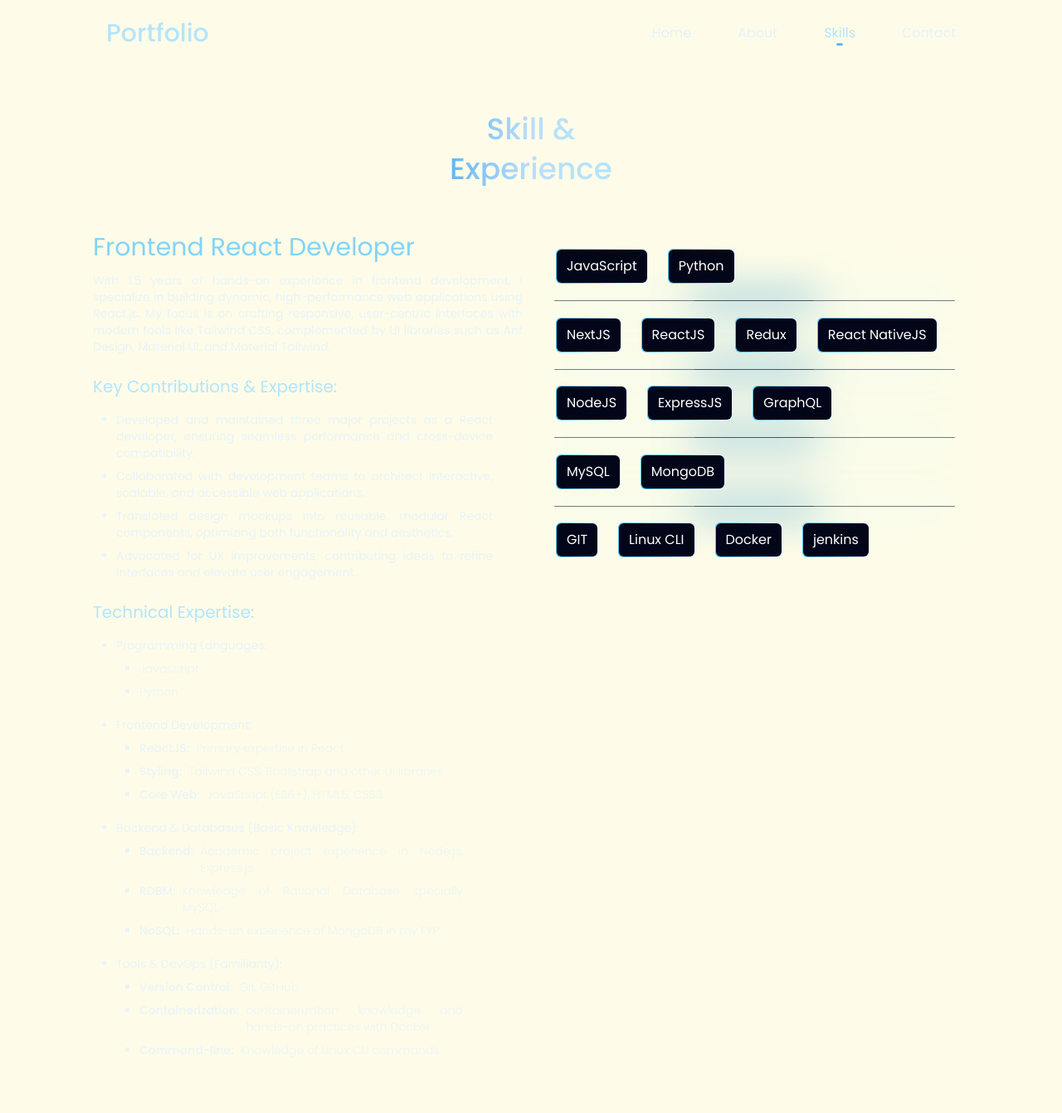
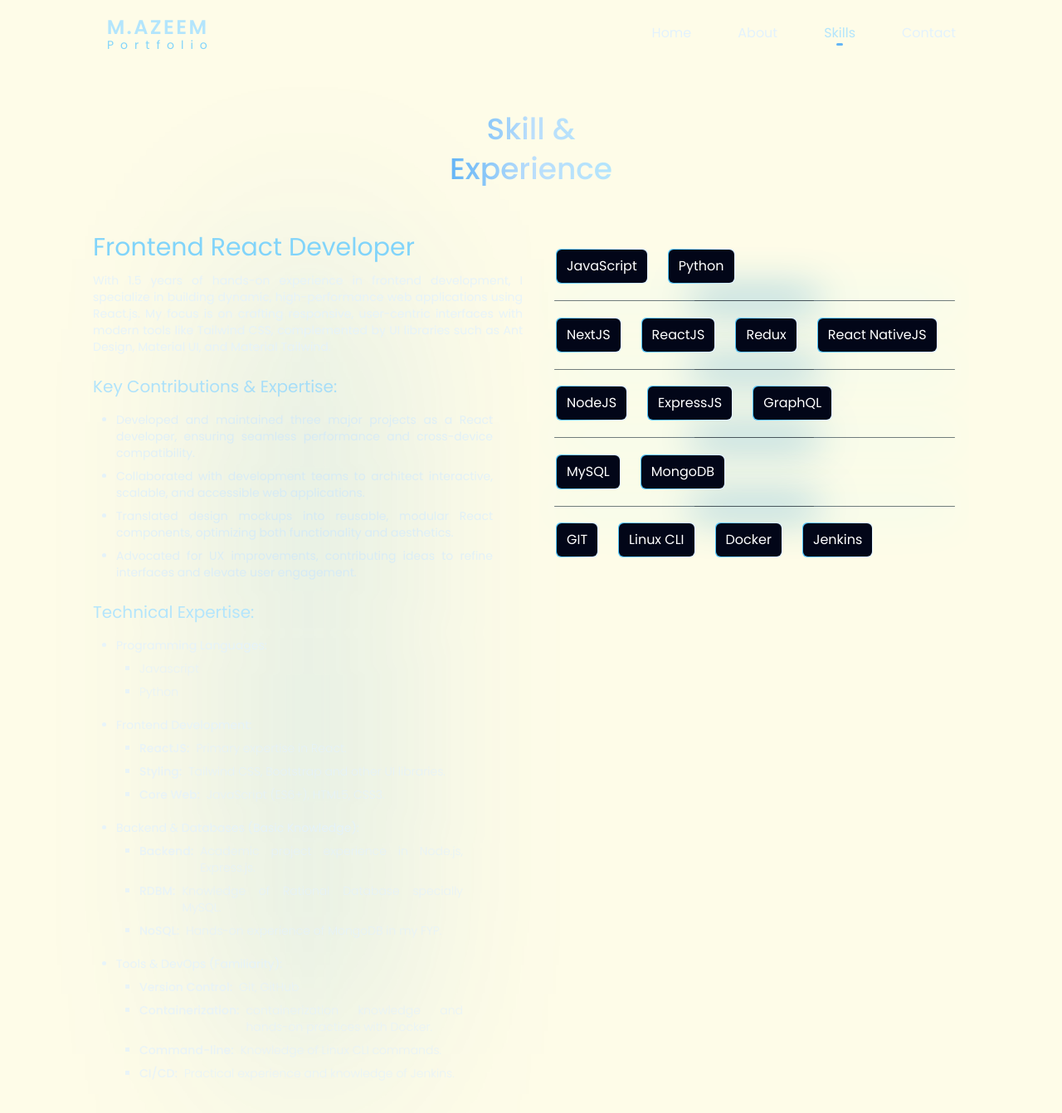
Before and after one commit to MAzeemSidd/M_Azeem_PortFolio, a Next.js app: page /skills in a window 1280 px wide. Shown: the top 1342 px of the page at 83% size. Built offline with nearby package versions, Linux system fonts and the light colour scheme.

Commit message:
Rename logo in Navbar and add href in link buttons in Home page and add some more styling in Skills page

```diff
--- a/src/components/links/Home/link_buttons.tsx
+++ b/src/components/links/Home/link_buttons.tsx
@@ -1,12 +1,14 @@
-import { ReactNode } from "react";
+import Link from "next/link";
+import { FC, ReactNode } from "react";
 
+interface Contact_Btn_Type { href: string; }
 interface Site_Link_Path_Prop { d: string; }
 interface Site_Link_Circle_Prop { cx: string; cy: string; r: string; }
 // interface Site_Link_Rect_Prop { width: number; height: number; x: number; y: number; rx: number; }
-interface Site_Link_Btn_Prop { children: ReactNode; }
+interface Site_Link_Btn_Prop { children: ReactNode; href: string; }
 
-export const Contact_Btn = () => (
-  <button className="group relative font-medium rounded-full p-[2px] transition-all duration-500 ease-in-out bg-gradient-to-r from-light-blue-300 to-blue-50">
+export const Contact_Btn: FC<Contact_Btn_Type> = ({ href }) => (
+  <Link href={href} className="group relative font-medium rounded-full p-[2px] transition-all duration-500 ease-in-out bg-gradient-to-r from-light-blue-300 to-blue-50">
     <span className="relative inline-flex items-center gap-2 text-lg rounded-full py-2 px-5 transition-all duration-500 ease-in-out bg-[#030712] group-hover:bg-[length:200%_100%] bg-gradient-to-r from-light-blue-300/0 via-light-blue-300/0 to-light-blue-300/0 group-hover:from-light-blue-300 group-hover:to-light-blue-50">
       <span className="text-transparent bg-clip-text bg-gradient-to-r from-light-blue-200 via-light-blue-200 to-light-blue-50 group-hover:text-[#030712] transition-colors duration-500 ease-in-out">
         Contact
@@ -35,7 +37,7 @@ export const Contact_Btn = () => (
         />
       </svg>
     </span>
-  </button>
+  </Link>
 )
 
 export const Site_Link_Path = ({ d }: Site_Link_Path_Prop) => (
@@ -59,8 +61,8 @@ export const Site_Link_Circle = ({ cx, cy, r }: Site_Link_Circle_Prop) => (
 //   />
 // )
 
-export const Site_Link_Btn = ({ children }: Site_Link_Btn_Prop) => (
-  <button className='group rounded-full p-2 ring-1 ring-blue-50 hover:bg-blue-50'>
+export const Site_Link_Btn: FC<Site_Link_Btn_Prop> = ({ children, href }) => (
+  <a href={href} target="_blank" className='group rounded-full p-2 ring-1 ring-blue-50 hover:bg-blue-50'>
     <svg
       xmlns="http://www.w3.org/2000/svg" fill="currentColor"
       data-name="Layer 1" viewBox="0 0 24 24"
@@ -68,5 +70,5 @@ export const Site_Link_Btn = ({ children }: Site_Link_Btn_Prop) => (
     >
       {children}
     </svg>
-  </button>
+  </a>
 )
--- a/src/components/links/Projects/index.tsx
+++ b/src/components/links/Projects/index.tsx
@@ -2,7 +2,11 @@ import { FC } from "react"
 
 const Projects:  FC<{}> = () => {
     return (
-        <div>Projects</div>
+        <div className="w-full max-w-[1440px] grid grid-cols-1 place-items-center">
+            <div className="w-full max-w-[75%] grid grid-cols-1 place-items-center">
+                <div className="w-full text-center bg-[#071027]">DIV</div>
+            </div>
+        </div>
     )
 }
 
--- a/src/components/links/Skills/index.tsx
+++ b/src/components/links/Skills/index.tsx
@@ -18,7 +18,11 @@ const Skills: FC<{}> = () => {
 
         <div className='relative grid grid-flow-row grid-cols-1 gap-6'>
 
+          <div className='absolute z-0 top-1/2 left-1/2 transform -translate-x-1/2 -translate-y-1/2 h-[90%] w-[.5px] blur-xl opacity-60 bg-light-blue-200 shadow-[rgb(002,119,189)_0px_0px_500px_20px]' />
+
           {/* <div className='absolute z-0 top-1/2 left-1/2 transform -translate-x-1/2 -translate-y-1/2 h-[6px] w-[50%] bg-light-blue-300 rounded-full blur-md opacity-80' /> */}
+
+          {/* <div className='absolute z-0 top-1/4 left-1/2 transform -translate-x-1/2 -translate-y-1/4 h-[50%] w-[1px] bg-light-blue-200 rounded-full blur-md opacity-80 shadow-[rgb(002,119,189)_0px_0px_500px_20px]' /> */}
 
           <div className='relative z-10 grid grid-flow-row grid-cols-1 gap-3'>
             <div className='text-3xl text-light-blue-200'>Frontend React Developer</div>
@@ -39,7 +43,9 @@ const Skills: FC<{}> = () => {
 
           </div>
 
-          <div className='grid grid-flow-row grid-cols-1 gap-3'>
+          <div className='relative z-10 grid grid-flow-row grid-cols-1 gap-3'>
+
+            {/* <div className='absolute z-0 top-1/2 left-1/2 transform -translate-x-1/2 -translate-y-1/2 h-[80%] w-[.5px] blur-xl opacity-50 bg-light-blue-200 shadow-[rgb(002,119,189)_0px_0px_500px_20px]' /> */}
 
             <div className='text-xl text-light-blue-100'>Technical Expertise:</div>
 
@@ -54,16 +60,16 @@ const Skills: FC<{}> = () => {
               <NestedList
                 heading='Frontend Development'
                 list={[
-                  {title: 'ReactJS', text: 'Primary expertise in React'},
-                  {title: 'Styling', text: 'Tailwind CSS, Bootstrap and other UI libraries'},
-                  {title: 'Core Web', text: 'JavaScript (ES6+), HTML5, CSS3'},
+                  {title: 'ReactJS', text: 'Primary expertise in React.'},
+                  {title: 'Styling', text: 'Tailwind CSS, Bootstrap and other UI libraries.'},
+                  {title: 'Core Web', text: 'JavaScript (ES6+), HTML5, CSS3.'},
                 ]}
               />
               <NestedList
                 heading='Backend & Databases (Basic Knowledge)'
                 list={[
-                  {title: 'Backend', text: 'Academic project experience in Node.js, Express.js'},
-                  {title: 'RDBM', text: 'Knowledge of Rational Database specially MySQL'},
+                  {title: 'Backend', text: 'Academic project experience in Node.js, Express.js.'},
+                  {title: 'RDBM', text: 'Knowledge of Rational Database specially MySQL.'},
                   {title: 'NoSQL', text: 'Hands-on experience of MongoDB in my FYP.'},
                 ]}
               />
@@ -71,8 +77,9 @@ const Skills: FC<{}> = () => {
                 heading='Tools & DevOps (Familiarity)'
                 list={[
                   {title: 'Version Control', text: 'Git, GitHub'},
-                  {title: 'Containerization', text: 'containerization knowledge and hands-on practices with Docker'},
+                  {title: 'Containerization', text: 'containerization knowledge and hands-on practices with Docker.'},
                   {title: 'Command-line', text: 'Knowledge of Linux CLI commands.'},
+                  {title: 'CI/CD', text: 'Practical experience and knowledge of Jenkins.'},
                 ]}
               />
             </ul>
@@ -118,7 +125,7 @@ const Skills: FC<{}> = () => {
             <SkillsBox name='GIT' />
             <SkillsBox name='Linux CLI' />
             <SkillsBox name='Docker' />
-            <SkillsBox name='jenkins' />
+            <SkillsBox name='Jenkins' />
           </SkillsBoxCategory>
 
         </div>
--- a/src/components/links/Skills/nested_list.tsx
+++ b/src/components/links/Skills/nested_list.tsx
@@ -9,8 +9,8 @@ export const NestedList: FC<NestedListTypes> = ({heading, list}) => (
   <li className='space-y-2 pb-3'>
     <div>{heading}:</div>
     <ul className='list-[square] list-outside ml-7 mr-9 mt-1 space-y-2 text-justify text-sm text-blue-50/75'>
-      {list?.map(item => (
-        <li>
+      {list?.map((item, index) => (
+        <li key={index}>
           <div className='flex flex-row gap-2'>
             {item.title && <span className='font-medium'>{item.title}:</span>}
             <span className='inline-block font-light break-words'>{item?.text}</span>
--- a/src/components/navbar/Navbar.tsx
+++ b/src/components/navbar/Navbar.tsx
@@ -23,12 +23,21 @@ const Navbar: FC<{}> = () => {
 
   return (
     <div className={`fixed top-0 left-0 right-0 z-50 transition-all duration-300 ${
-      scrolled ? 'bg-blue-gray-900/90 backdrop-blur-sm' : 'bg-transparent'
+      scrolled ? 'bg-black/40 backdrop-blur-sm' : 'bg-transparent'
     }`}>
       <div className="h-[80px] px-4 sm:px-8 md:px-16 lg:px-32 mx-auto flex items-center justify-between">
 
-        <div className="text-3xl font-medium text-transparent bg-clip-text bg-light-blue-100">
-          <Link href='/'>Portfolio</Link>
+        <div className="w-full max-w-[124px]">
+          <Link href='/'>
+            <div className="relative z-0 gap-0 h-[47px]">
+              <div className="absolute z-10 top-0 w-full text-center text-2xl font-semibold uppercase tracking-widest text-transparent bg-clip-text bg-light-blue-100">M.Azeem</div>
+              <div className="absolute z-10 bottom-0 w-full text-center text-sm font-normal capitalize tracking-[8px] px-[1px] text-transparent bg-clip-text bg-light-blue-200">
+                Portfolio
+                {/*** removing letter-spacing (tracking-[6.5px]) from the last letter ***/}
+                {/* <span className="-mr-[6.5px]">o</span> */}
+              </div>
+            </div>
+          </Link>
         </div>
         <div className="hidden lg:flex gap-14 justify-end">
             <NavLink href='/' title='home' />
```
Also changed, not shown: src/components/links/Home/index.tsx (+4 -4 lines).
